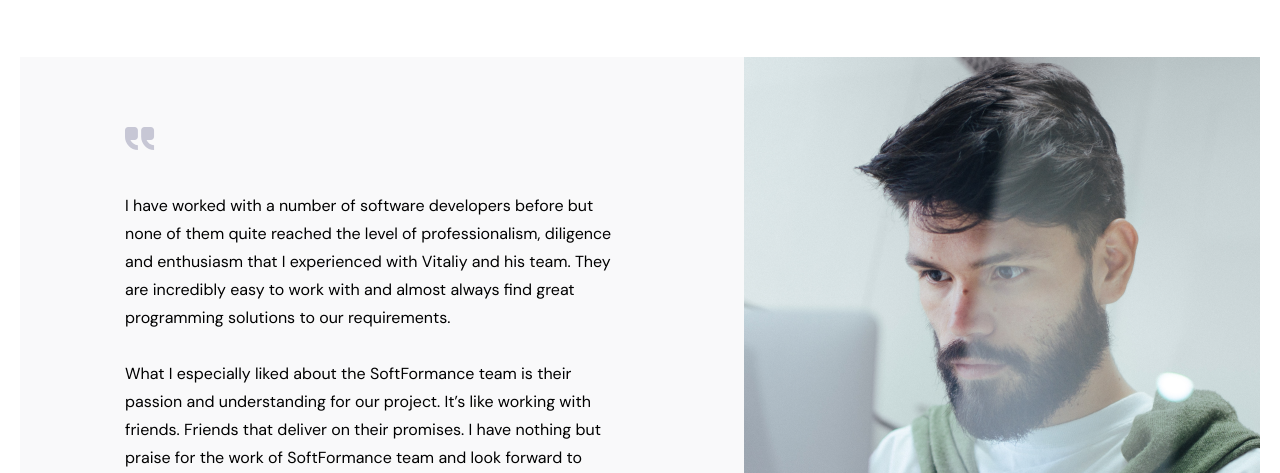
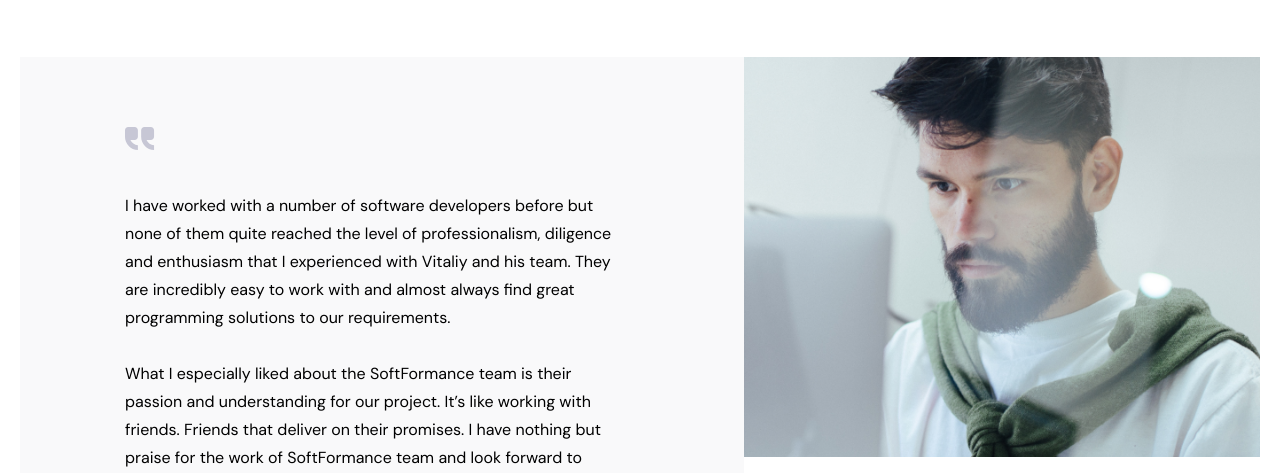
Before and after one commit to masha-padalko/test, a website: page index.html in a window 1280 px wide. Shown: the part 327-800 px from the top of the page. Drawn offline with Linux system fonts and the light colour scheme; a web font is replaced by a local one.

Commit message:
object fit safari fix

```diff
--- a/scss/layouts/_hero.scss
+++ b/scss/layouts/_hero.scss
@@ -170,8 +170,10 @@
 
         img {
             object-fit: cover;
+            object-position: center;
             -webkit-object-fit: cover;
-            height: 100%;
+            -webkit-object-position: center;
+            height: 400px;
         }
 
         @include mobile {
```
Also changed, not shown: css/styles.css.
